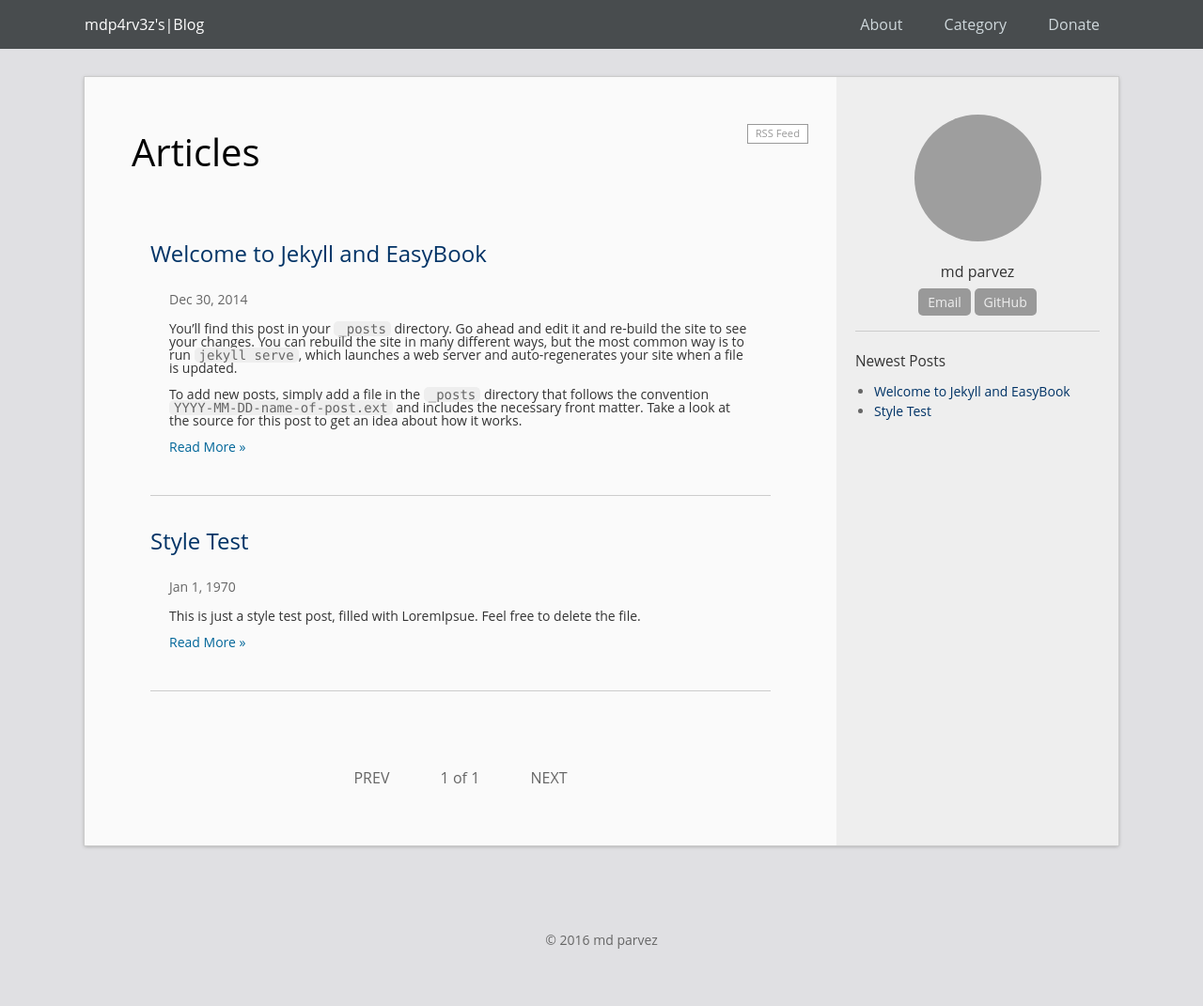
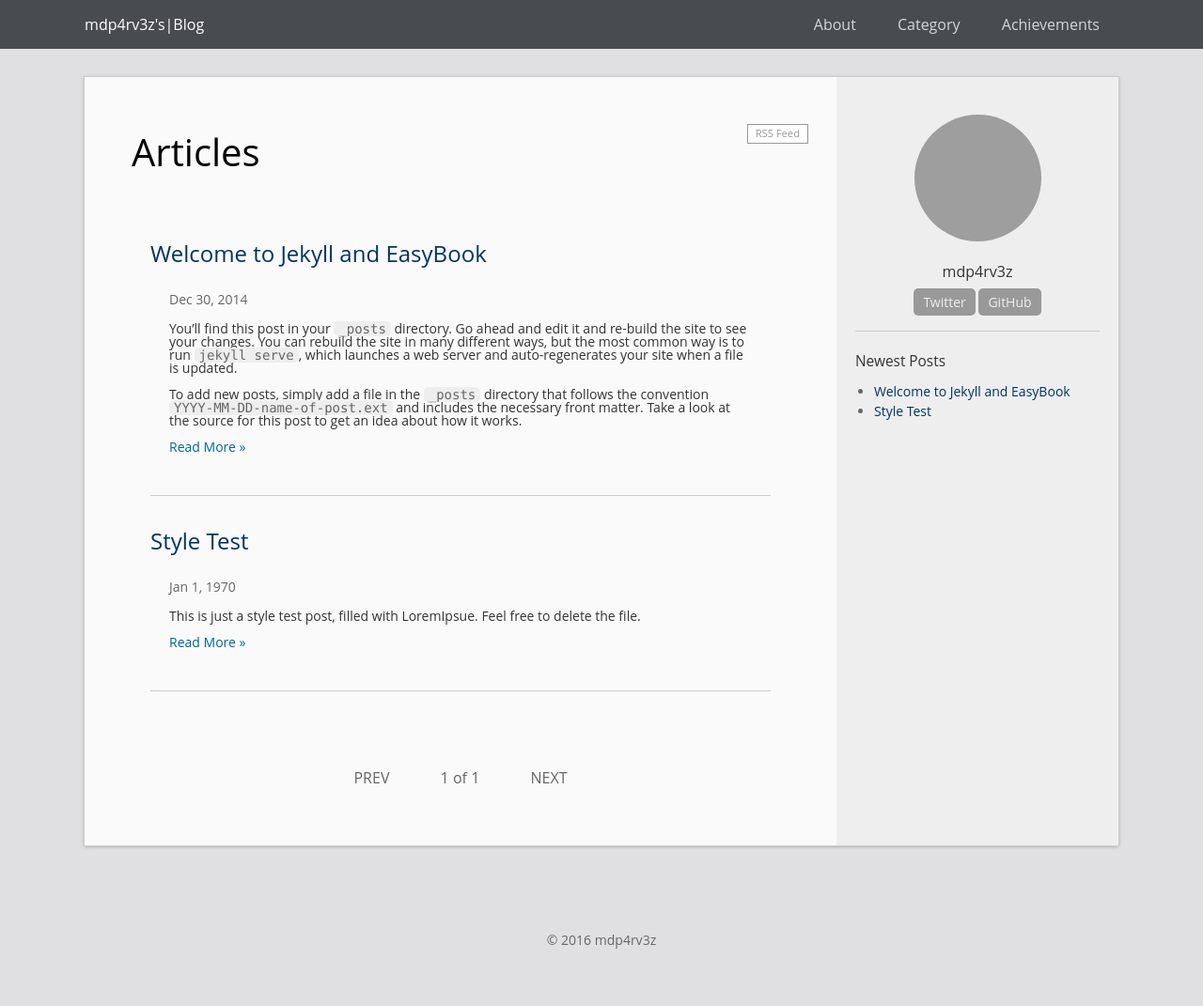
Before and after one commit to tuxb0y/tuxb0y.github.io, a Jekyll site: the page built from index.html, in a window 1280 px wide. Shown: the whole page at 94% size. Built offline with Jekyll 4.4.1, drawn with Linux system fonts in a browser that asks for light colours; the list of posts is cut into pages by our own code; part of the change alters nothing that is shown; grey boxes are pictures that could not be loaded.

Commit message:
Update _config.yml

```diff
--- a/_config.yml
+++ b/_config.yml
@@ -1,27 +1,18 @@
 # Site settings
 title: mdp4rv3z's|Blog
-url: "tuxb0y.github.io"    # the protocol and hostname of your site, eg. `http://laobubu.github.io`
-baseurl: " " # the prefix of your site uri, eg. `"/jekyll-theme-EasyBook"` or empty string `""`
-#timezone: Asia/Chongqing
-description: >
-  One or more sentences introducing this blog.
+url: "tuxb0y.github.io"
+baseurl: " "
 
 # Your information
-email: mdp4rv3z@gmail.com
-author: md parvez
+author: mdp4rv3z
 avatar: "https://avatars2.githubusercontent.com/u/23025427?s=460&v=4"
-profile: n00b|Still n0body|InfoSec .
+profile: n00b|stillnobody|infosec .
 #twitter_username: twitter_username
 #github_username:  github_username
 profile_links:
-  Email: "mailto:your_email@example.com"
-  GitHub: "https://github.com/laobubu/jekyll-theme-EasyBook"
-  # You can add more profile links above, or edit _includes/sidebar.html
+  Twitter: "https://www.twitter.com/mdp4rv3z"
+  GitHub: "https://github.com/mdp4rv3z"
 
-# Comment Service (Disqus or 多说)
-#  choose one and un-comment the line to active it
-#disqus_shortname: xxx   # get one: https://disqus.com/admin/signup/
-#duoshuo_shortname: xxx  # get one: http://duoshuo.com/create-site/
 
 excerpt_separator: <!--more-->
 
@@ -29,7 +20,7 @@ header:
   links:             # Links on the header. Link to in-site page with a slash as prefix
     About: /about/
     Category: /category/
-    Donate: https://laobubu.net/donate.html
+    Achievements: /
 
 permalink: /archivers/:title
 plugins:
```
